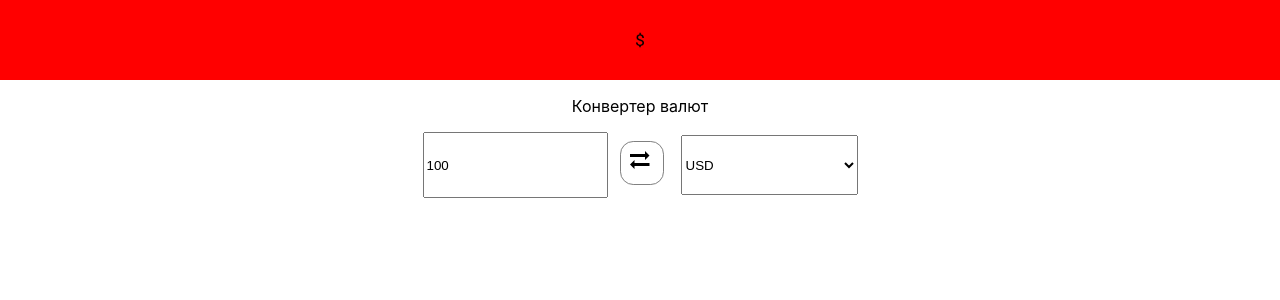
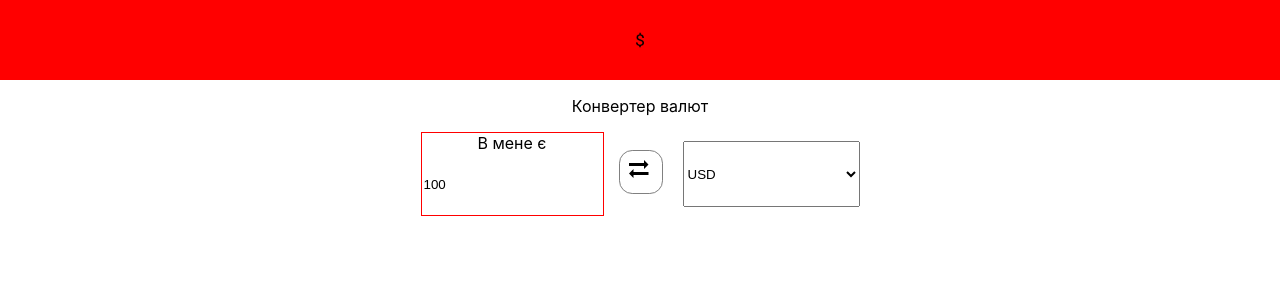
Before and after one commit to Olha36/Currency-converter, a React (Create React App) app: page / in a window 1280 px wide. Shown: the top 300 px of the page. Built offline with nearby package versions, Linux system fonts and the light colour scheme.

Commit message:
Converter component

```diff
--- a/src/App.js
+++ b/src/App.js
@@ -2,7 +2,7 @@ import React from 'react';
 import dollar from './dollar.png';
 import './App.css';
 import Main from './Components/Main';
-import Form from './Components/Form';
+import Converter from './Components/Converter';
 
 
 
@@ -14,7 +14,7 @@ function App() {
         <img src={dollar} alt="dollar" />
       </header>
       <Main />
-      <Form />
+      <Converter />
     </div>
   );
 }
--- /dev/null
+++ b/src/Components/Converter/index.js
@@ -0,0 +1,32 @@
+import React from 'react'
+
+
+
+export default function Converter() {
+  return (
+    <>
+      <div className='wrapper'>
+        <div className='label-wrapper'>
+          <label className='label-text'>
+            <span>В мене є</span>
+            <input type="text" value="100" />
+          </label>
+          <div>
+            <svg id="dualArrows">
+              <path fillRule="evenodd" clipRule="evenodd" d="M15 3V0l4.5 4.5L15 9V6H0V3h15zM4.5 12h15v3h-15v3L0 13.5 4.5 9v3z"></path>
+            </svg>
+          </div>
+        </div>
+        <form className='flex'>
+          <label>
+            <select>
+              <option value="USD">USD</option>
+              <option value="EUR">EUR</option>
+              <option value="UAH">UAH</option>
+            </select>
+          </label>
+        </form>
+      </div>
+    </>
+  )
+}
--- a/src/Components/Form/index.js
+++ /dev/null
@@ -1,23 +0,0 @@
-import React from 'react'
-
-export default function Form() {
-  return (
-    <>
-      <form className='flex'>
-        <input type="text" value="100" />
-        <div>
-        <svg id="dualArrows">
-        <path fillRule="evenodd" clipRule="evenodd" d="M15 3V0l4.5 4.5L15 9V6H0V3h15zM4.5 12h15v3h-15v3L0 13.5 4.5 9v3z"></path>
-      </svg>
-        </div>
-        <label>
-          <select>
-            <option value="USD">USD</option>
-            <option value="EUR">EUR</option>
-            <option value="UAH">UAH</option>
-          </select>
-        </label>
-      </form>
-    </>
-  )
-}
--- a/src/index.css
+++ b/src/index.css
@@ -16,25 +16,39 @@ img {
   width: 16px;
   height: 16px;
 }
+svg {
+  width: 24px;
+  height: 24px;
+  background-color: white;
+  border: 1px solid grey;
+  margin: 0 15px;
+  padding: 9px;
+  border-radius: 30%;
+}
 .flex {
   display: flex;
   justify-content: center;
   align-items: center;
 }
-svg {
-  width: 24px;
-  height: 24px;
-  background-color: white;
-  border: 1px solid grey;
-  margin: 0 12px;
-  padding: 9px;
-  border-radius: 30%;
+.wrapper {
+  display: flex;
+  justify-content: center;
+}
+.label-wrapper {
+  display: flex;
+  align-items: center;
+}
+.label-text {
+  border: 1px solid red;
+  display: flex;
+  flex-direction: column;
 }
 input {
   height: 60px;
+  border: none;
 }
 select {
-  height: 60px;
+  height: 66px;
   margin-left: 5px;
   width: 177px;
 }
```
Also changed, not shown: src/Components/Converter/Left/index.js (added, +14 -0 lines).
